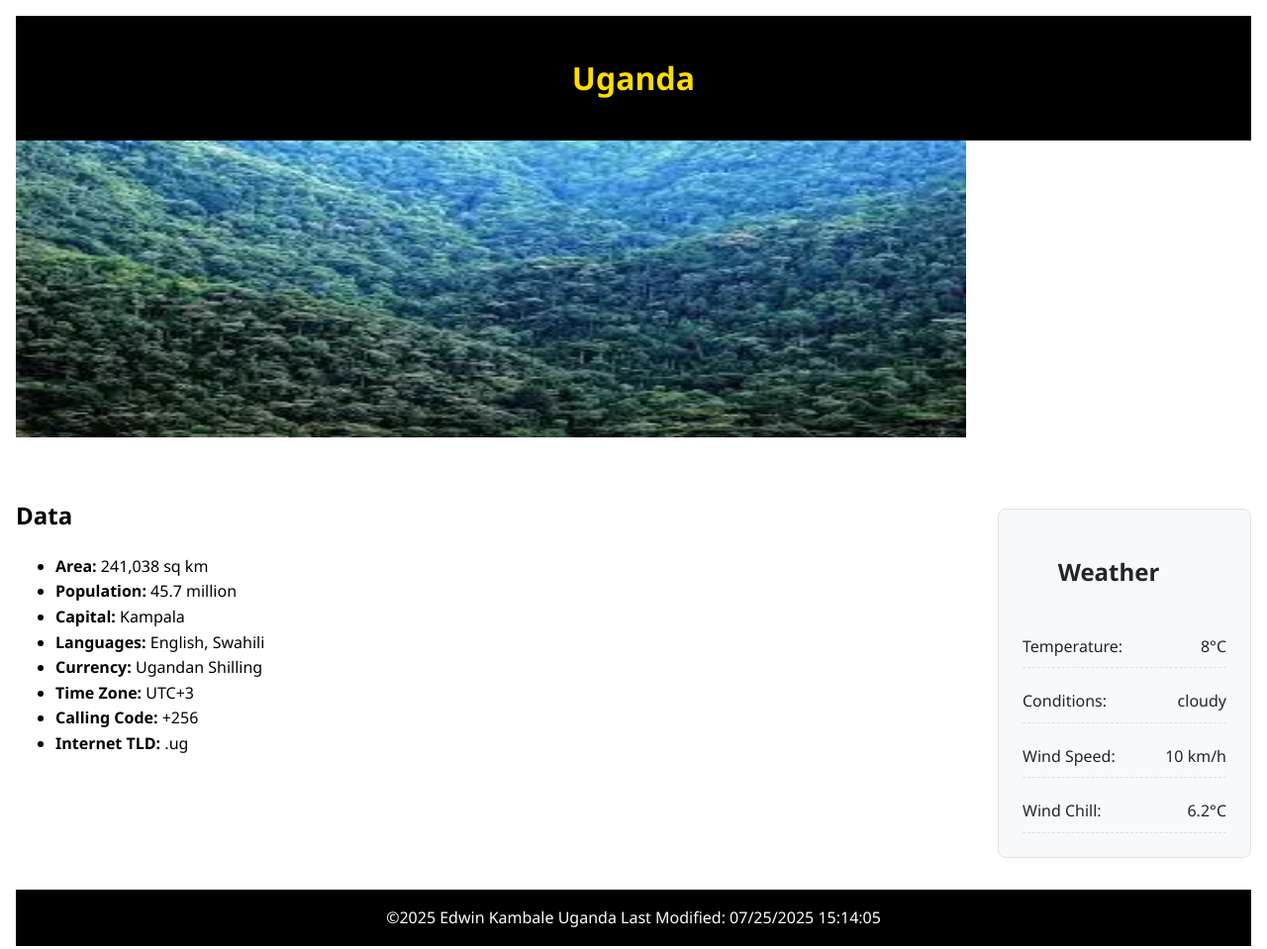
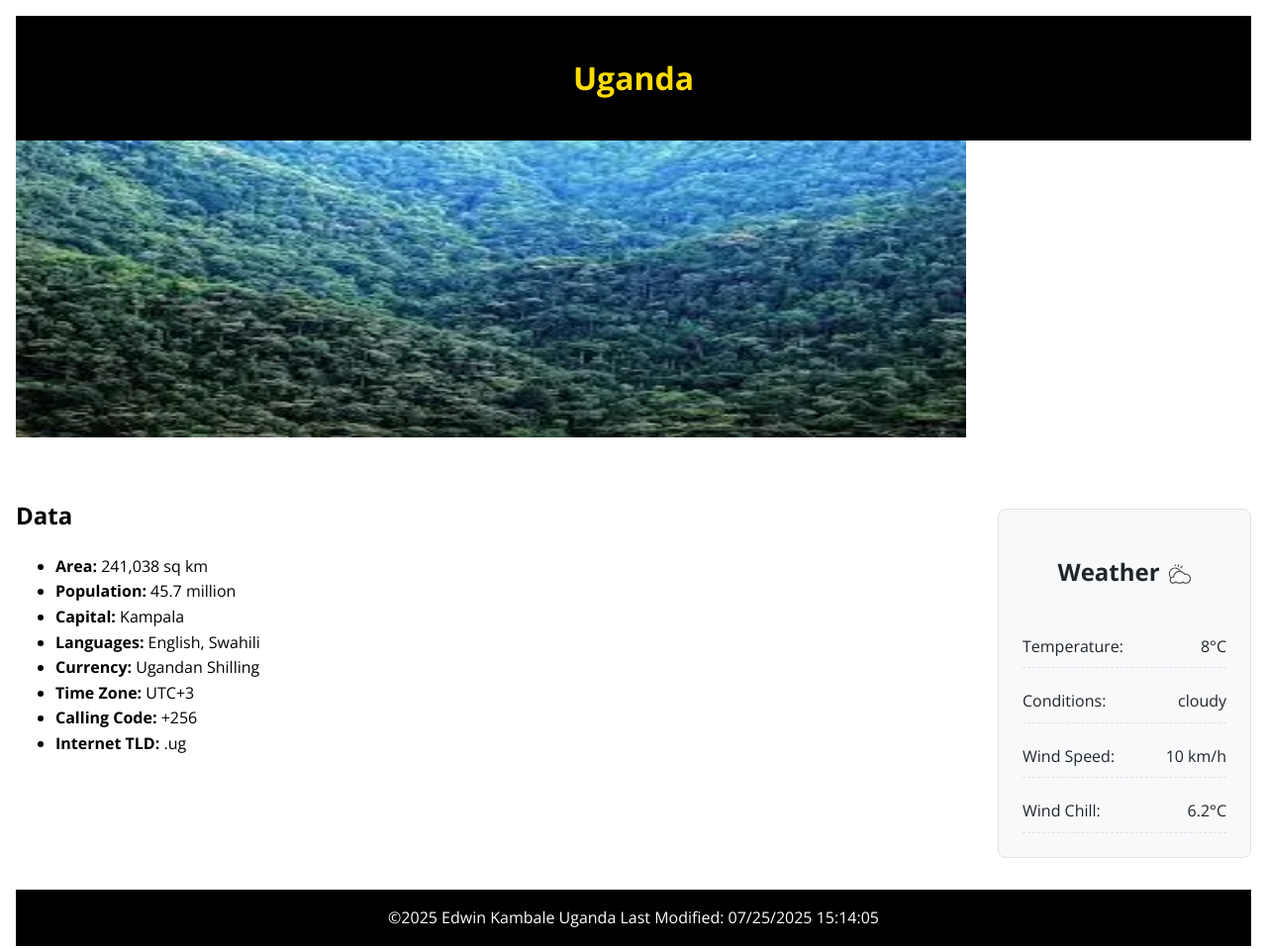
Before and after one commit to ADBranches/wdd131, a plain HTML site: page place.html in a window 1280 px wide. Shown: the whole page at 99% size. Drawn offline with nearby package versions, Linux system fonts and the light colour scheme; files whose address does not match are found by name.

Commit message:
new file:   images/weather-icon.svg 	modified:   styles/place.css

```diff
--- a/styles/place.css
+++ b/styles/place.css
@@ -29,7 +29,6 @@
   margin-bottom: 1rem;
 }
 
-/* Mobile: SVG Icon */
 #dynamicWeatherIcon {
   background: url('images/weather-icon.svg') no-repeat center;
   width: 40px;
@@ -49,8 +48,17 @@
   border-bottom: 1px dashed var(--weather-border);
 }
 
-/* Desktop Layout */
 @media (min-width: 768px) {
+  main {
+    display: grid;
+    grid-template-columns: 1fr 1fr;
+    gap: 2rem;
+  }
+
+  .data {
+    grid-column: 1;
+  }
+
   .weather {
     grid-column: 2;
   }
@@ -60,15 +68,14 @@
   }
 
   .weather h2::after {
-    content: "⛅";
+    content: "";
     display: inline-block;
     width: 24px;
     height: 24px;
-    background: currentColor;
-    -webkit-mask: var(--icon-weather) no-repeat center;
+    background: var(--icon-weather) no-repeat center;
+    background-size: contain;
     margin-left: 8px;
     vertical-align: middle;
-    font-size: 1.2em;
   }
 
   #dynamicWeatherIcon {
@@ -78,7 +85,7 @@
 
 /* ===== GLOBAL STYLES ===== */
 body {
-  font-family: 'Segoe UI', sans-serif;
+  font-family: 'Open Sans', sans-serif;
   line-height: 1.6;
   margin: 0;
   padding: 1rem;
@@ -98,20 +105,3 @@ footer {
   background-color: var(--black);
   color: white;
 }
-
-/* For wider views */
-@media (min-width: 768px) {
-  main {
-    display: grid;
-    grid-template-columns: 1fr 1fr;
-    gap: 2rem;
-  }
-
-  .data {
-    grid-column: 1;
-  }
-
-  .weather {
-    grid-column: 2;
-  }
-}
```
Also changed, not shown: images/weather-icon.svg (added).
